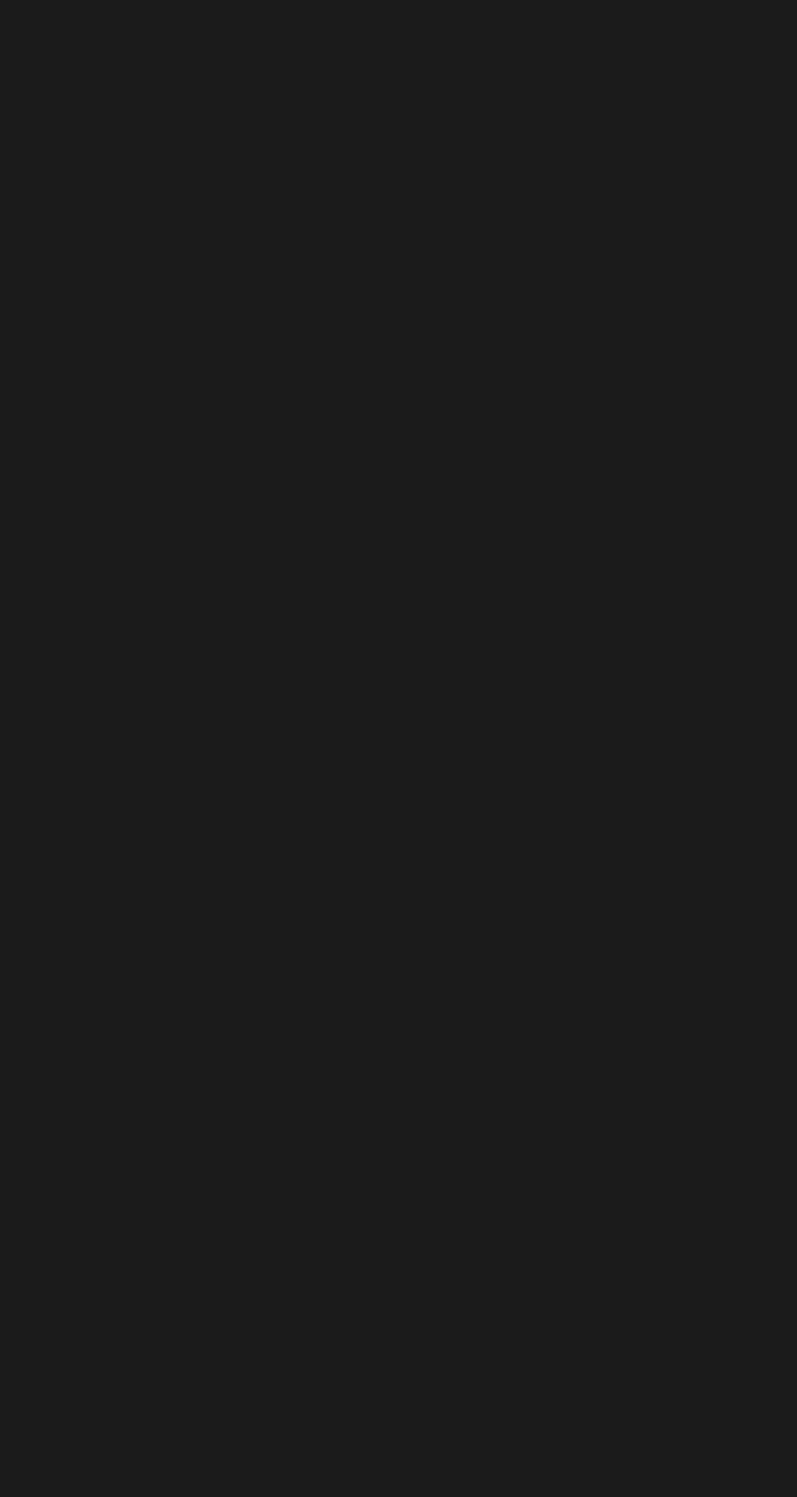
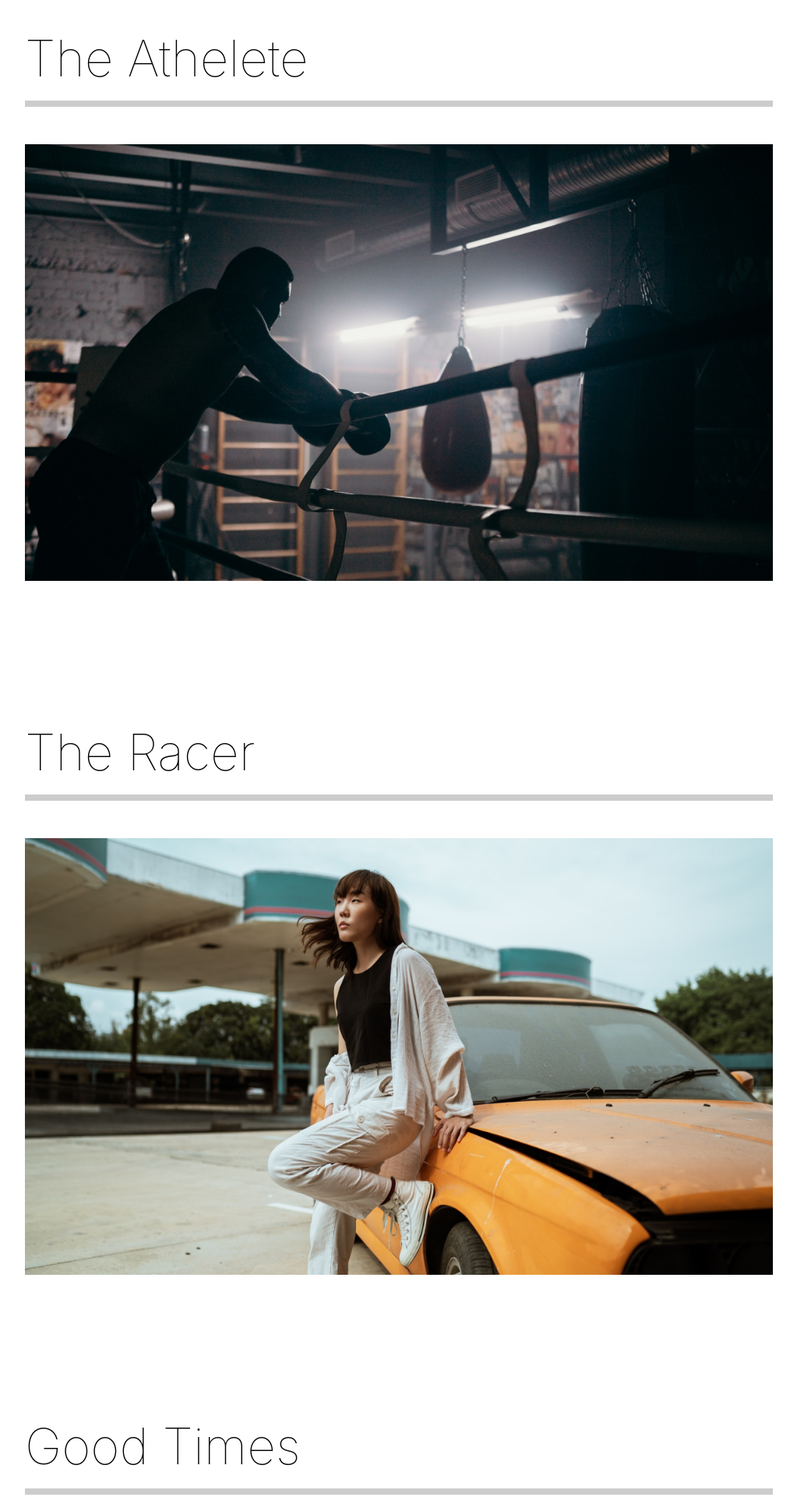
Before and after one commit to Simonm17/portfolio, a React (Create React App) app: page /our-work in a window 1280 px wide. Shown: the part 140-2060 px from the top of the page at 78% size, without its empty margins (128-1151 px from the left). Before the commit the page ends 800 px from the top, so only its background shows below. Built offline with nearby package versions, Linux system fonts and the light colour scheme.

Commit message:
added content and styling to OurWork page

```diff
--- a/src/pages/OurWork.js
+++ b/src/pages/OurWork.js
@@ -1,11 +1,68 @@
 import React from 'react';
+import { Link } from 'react-router-dom';
+// styled
+import styled from 'styled-components';
+// images
+import athlete from '../img/athlete-small.png';
+import theracer from '../img/theracer-small.png';
+import goodtimes from '../img/goodtimes-small.png';
 
 const OurWork = () => {
     return (
-        <div>
-            <h1>Our Work</h1>
-        </div>
+        <Work>
+            <Movie>
+                <h2>The Athelete</h2>
+                <div className="line">
+
+                </div>
+                <Link>
+                    <img src={athlete} alt="athlete"/>
+                </Link>
+            </Movie>
+            <Movie>
+                <h2>The Racer</h2>
+                <div className="line">
+
+                </div>
+                <Link>
+                    <img src={theracer} alt="the racer"/>
+                </Link>
+            </Movie>
+            <Movie>
+                <h2>Good Times</h2>
+                <div className="line">
+
+                </div>
+                <Link>
+                    <img src={goodtimes} alt="good times"/>
+                </Link>
+            </Movie>
+        </Work>
     )
 }
 
+const Work = styled.div`
+    min-height: 100vh;
+    overflow: hidden;
+    padding: 5rem 10rem;
+    background: white;
+    h2 {
+        padding: 1rem 0rem;
+    }
+`;
+
+const Movie = styled.div`
+    padding-bottom: 10rem;
+    .line {
+        height: 0.5rem;
+        background: #cccccc;
+        margin-bottom: 3rem;
+    }
+    img {
+        width: 100%;
+        height: 70vh;
+        object-fit: cover;
+    }
+`;
+
 export default OurWork;
```
